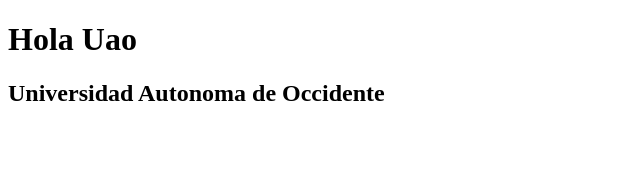
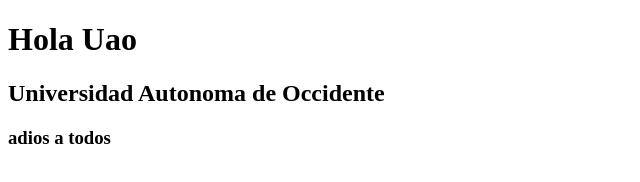
Before and after one commit to fabianlopezar/clase1-web, a plain HTML site: page index.html in a window 1280 px wide. Shown: the whole page, without its empty margins (0-640 px from the left). Drawn offline with Linux system fonts and the light colour scheme.

Commit message:
adios a todos

```diff
--- a/index.html
+++ b/index.html
@@ -9,5 +9,6 @@
 <body>
     <h1>Hola Uao</h1>
     <h2>Universidad Autonoma de Occidente</h2>
+    <h3>adios a todos</h3>
 </body>
 </html>
```
